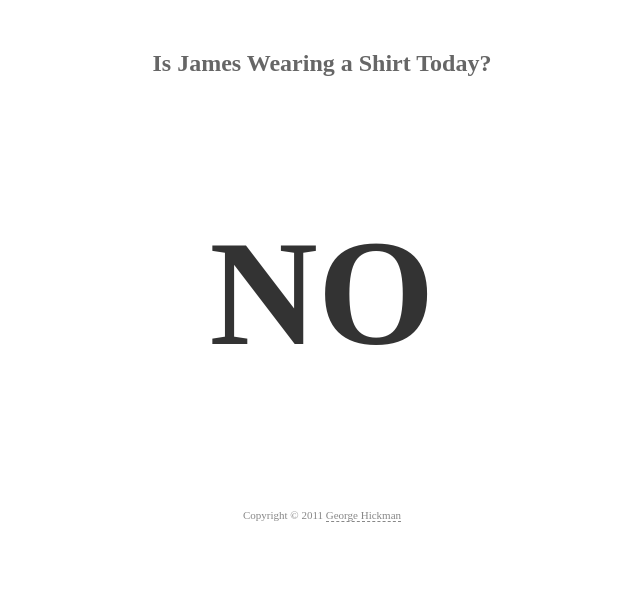
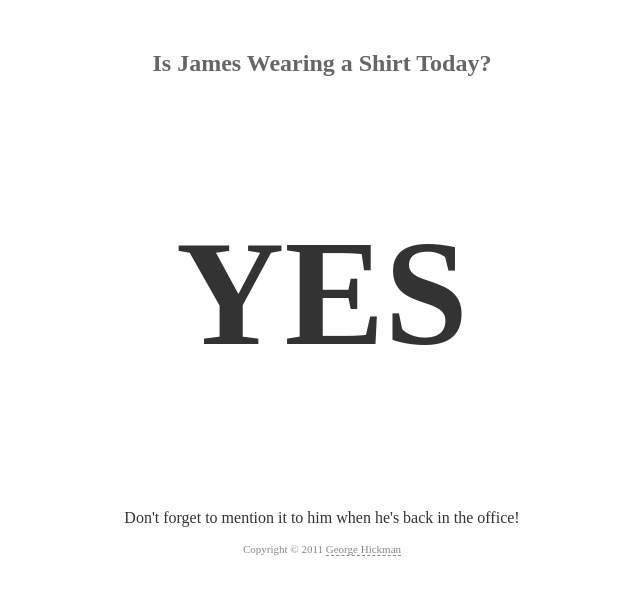
Before and after one commit to ghickman/isjameswearingashirttoday, a plain HTML site: page index.html in a window 1280 px wide. Shown: the whole page, without its empty margins (318-958 px from the left). Drawn offline with Linux system fonts and the light colour scheme.

Commit message:
yes, but he's out of the office

```diff
--- a/index.html
+++ b/index.html
@@ -13,7 +13,8 @@
         <h2>Is James Wearing a Shirt Today?</h2>
       </header>
       <div id="main">
-        <h1>NO</h1>
+        <h1>YES</h1>
+        <p>Don't forget to mention it to him when he's back in the office!</p>
       </div>
       <footer>
         <p>Copyright &copy; 2011 <a href="http://ghickman.co.uk">George Hickman</a></p>
```
